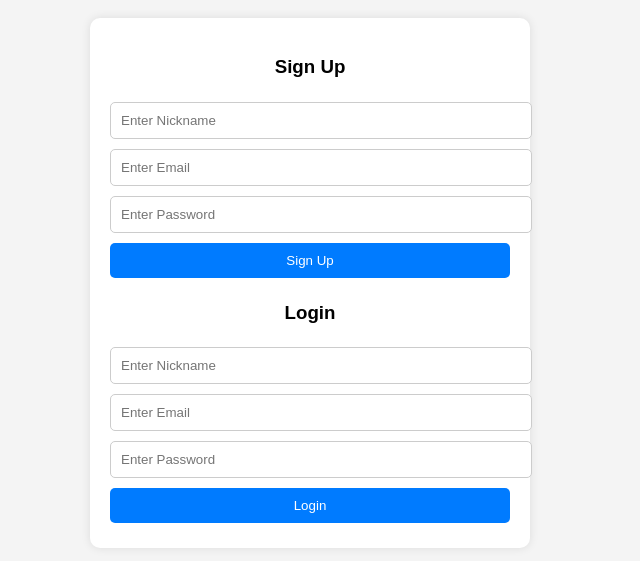
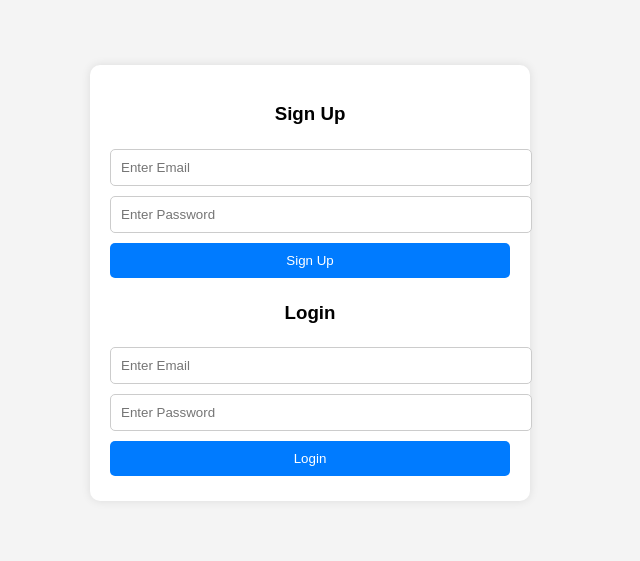
Before and after one commit to Railyn11/chatyy, a plain HTML site: page index.html in a window 1280 px wide. Shown: the part 115-676 px from the top of the page, without its empty margins (330-970 px from the left). Drawn offline with Linux system fonts and the light colour scheme; no server answers.

Commit message:
Update index.html

```diff
--- a/index.html
+++ b/index.html
@@ -192,13 +192,11 @@
     <!-- Authentication Section -->
     <div class="container" id="authContainer">
         <h3>Sign Up</h3>
-    <input type="text" id="signupNickname" placeholder="Enter Nickname">
         <input type="email" id="signupEmail" placeholder="Enter Email">
         <input type="password" id="signupPassword" placeholder="Enter Password">
         <button onclick="signUp()">Sign Up</button>
 
         <h3>Login</h3>
-    <input type="text" id="loginNickname" placeholder="Enter Nickname">
         <input type="email" id="loginEmail" placeholder="Enter Email">
         <input type="password" id="loginPassword" placeholder="Enter Password">
         <button onclick="login()">Login</button>
@@ -207,14 +205,11 @@
     <!-- Chat Section -->
     <div class="container" id="chatContainer" style="display:none;">
         <h3>Chat Room</h3>
-    <p>Welcome, <span id="userNickname"></span>!</p>
         <div class="messages" id="messages"></div>
         <input type="text" id="messageInput" placeholder="Type a message...">
         <button onclick="sendMessage()">Send</button>
         <button onclick="logout()">Logout</button>
     </div>
 
-
-
 </body>
 </html>
```
Lines whose indentation alone changed are shown as unchanged.
